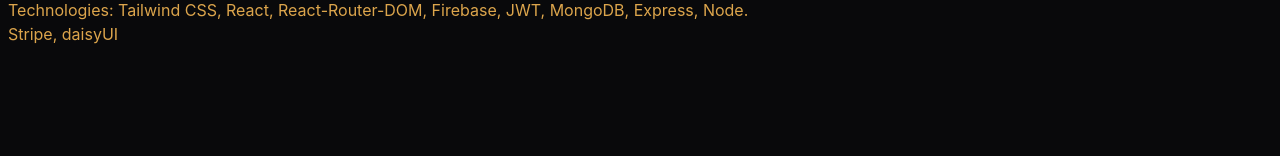
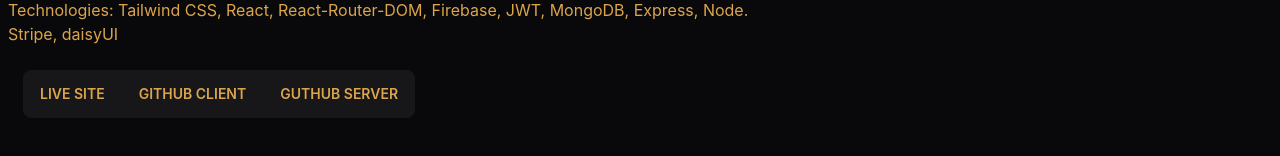
Before and after one commit to SaifullaJubair/My-Portfolio, a React (Create React App) app: page /projects/mobosell in a window 1280 px wide. Shown: the part 594-750 px from the top of the page. Built offline with nearby package versions, Linux system fonts and the light colour scheme.

Commit message:
Button group add

```diff
--- a/src/components/Projects/Project/Edmy.js
+++ b/src/components/Projects/Project/Edmy.js
@@ -25,6 +25,15 @@ const Edmy = () => {
 
             <p>Technologies: BootStrap, React, React-Router-DOM, Firebase, React-To-PDF, Express, Node.</p>
          </div>
+
+         <div className="btn-group m-6">
+            <a href="https://edmy-client-a10.web.app/" className="btn hover:bg-gradient-to-r from-primary to-secondary">Live Site</a>
+
+            <a href="https://github.com/SaifullaJubair/Edmy-Learning-platform" className="btn hover:bg-gradient-to-r from-primary to-secondary">GitHub Client</a>
+
+            <a href="https://github.com/SaifullaJubair/Edmy-server" className="btn hover:bg-gradient-to-r from-primary to-secondary"> GutHub Server</a>
+
+         </div>
       </div >
    );
 };
--- a/src/components/Projects/Project/MoboSell.js
+++ b/src/components/Projects/Project/MoboSell.js
@@ -22,7 +22,18 @@ const MoboSell = () => {
             </ul>
             <p>Technologies: Tailwind CSS, React, React-Router-DOM, Firebase, JWT, MongoDB, Express, Node. Stripe, daisyUI</p>
          </div>
-      </div >
+         <div className="btn-group m-6">
+
+            <a href="https://mobosell-a12.web.app/" className="btn hover:bg-gradient-to-r from-primary to-secondary">Live Site</a>
+
+
+            <a href="https://github.com/SaifullaJubair/MogoSell" className="btn hover:bg-gradient-to-r from-primary to-secondary">GitHub Client</a>
+
+
+            <a href="https://github.com/SaifullaJubair/MoboSell-Server" className="btn hover:bg-gradient-to-r from-primary to-secondary"> GutHub Server</a>
+
+         </div>
+      </div>
    );
 };
 
--- a/src/components/Projects/Project/TheKitchen.js
+++ b/src/components/Projects/Project/TheKitchen.js
@@ -22,6 +22,17 @@ const TheKitchen = () => {
             </ul>
             <p>Technologies: Tailwind CSS, React, React-Router-DOM, Firebase, JWT, MongoDB, Express, Node.daisyUI</p>
          </div>
+         <div className="btn-group m-6">
+
+            <a href="https://kitchen-a11.web.app/" className="btn hover:bg-gradient-to-r from-primary to-secondary">Live Site</a>
+
+
+            <a href="https://github.com/SaifullaJubair/The-Kitchen" className="btn hover:bg-gradient-to-r from-primary to-secondary">GitHub Client</a>
+
+
+            <a href="https://github.com/SaifullaJubair/The-Kitchen-Server" className="btn hover:bg-gradient-to-r from-primary to-secondary"> GutHub Server</a>
+
+         </div>
       </div >
    );
 };
```
